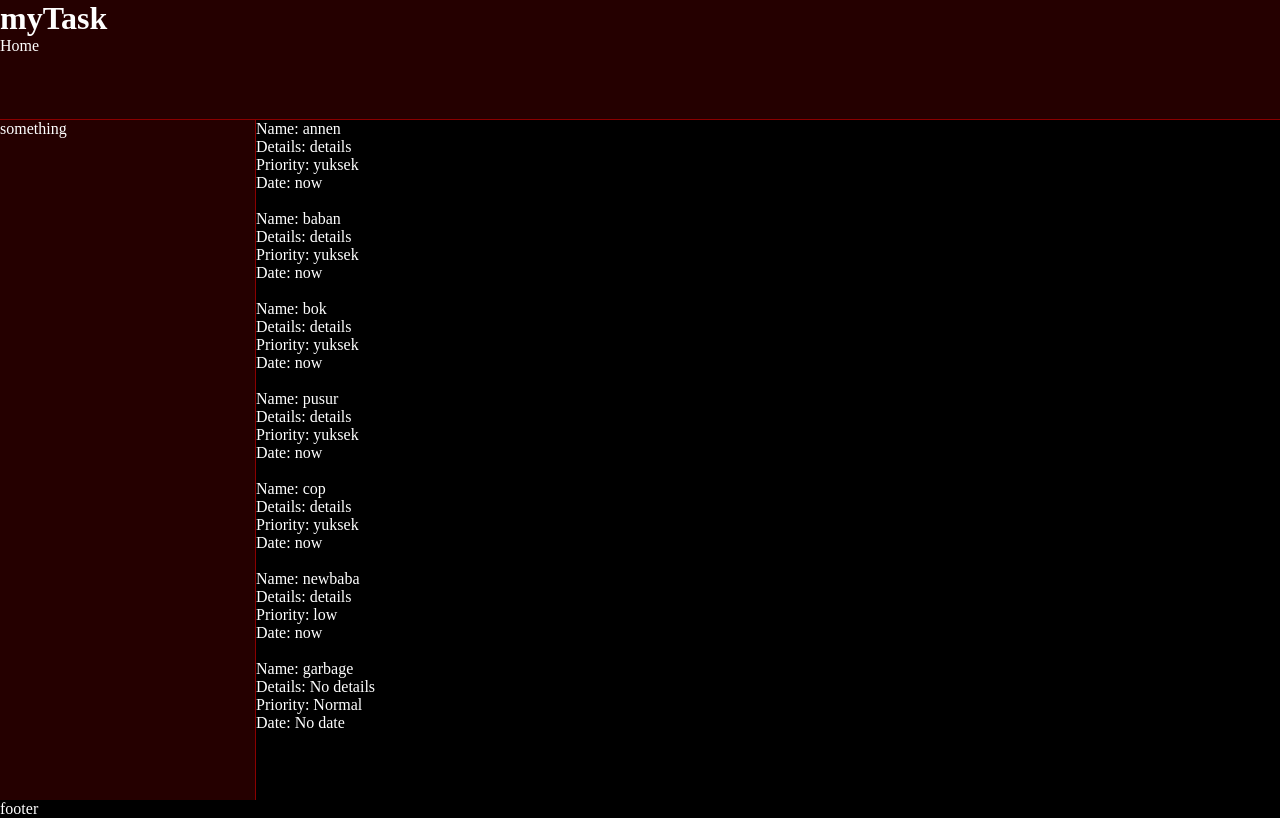
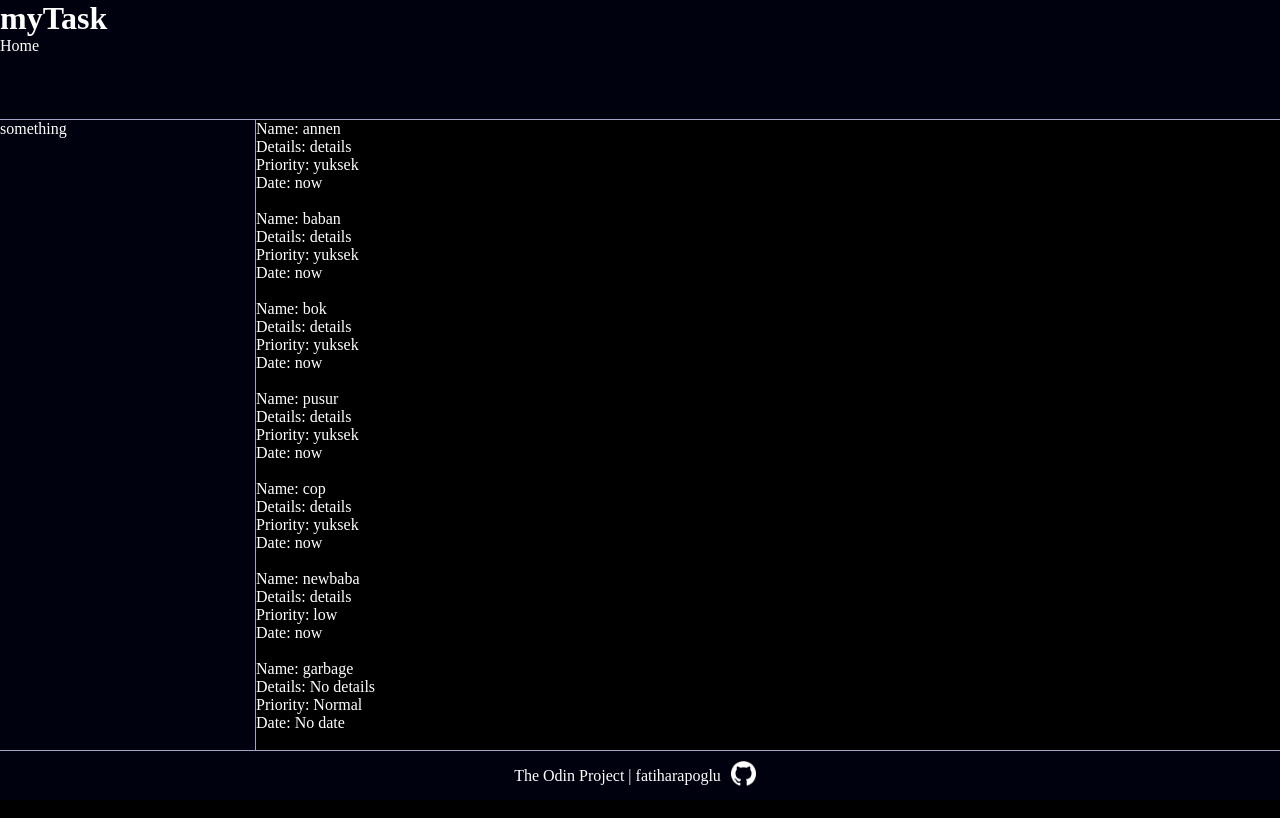
Before and after one commit to fatiharapoglu/to-do, a plain HTML site: page index.html in a window 1280 px wide. Drawn offline with Linux system fonts and the light colour scheme.

Commit message:
add footer

```diff
--- a/index.html
+++ b/index.html
@@ -29,8 +29,15 @@
             </section>
         </div>
     </aside>
-    <footer>
-        footer
+    <footer class="footer">
+        <div class="about">
+            <span>
+                <a href="https://www.theodinproject.com/lessons/node-path-javascript-todo-list" id="odin">The Odin Project</a> | fatiharapoglu
+            </span>
+            <a href="https://github.com/fatiharapoglu">
+                <img class="githubIcon" src="assets/GitHub-Mark-Light-120px-plus.png" alt="github-logo">
+            </a>
+        </div>
     </footer>
 </body>
 </html>
--- a/style.css
+++ b/style.css
@@ -1,7 +1,7 @@
 :root {
     --primary-color: #ffffff;
-    --secondary-color: #8a0000;
-    --third-color: #250000;
+    --secondary-color: #a7a1c7;
+    --third-color: #00010e;
     --background-primary: rgb(0, 0, 0);
 }
 
@@ -40,12 +40,43 @@ body {
 }
 
 .aside {
-    height: 85vh;
+    height: calc(85vh - 50px);
     background-color: var(--third-color);
     border-right: 1px solid var(--secondary-color);
 }
 
 .main {
-    height: 85vh;
+    height: calc(85vh - 50px);
     background-color: var(--background-primary);
 }
+
+.footer {
+    position: relative;
+    display: flex;
+    justify-content: center;
+    width: 100%;
+    height: 50px;
+    background-color: var(--third-color);
+    border-top: 1px solid var(--secondary-color);
+}
+
+footer .about {
+    display: flex;
+    align-items: center;
+}
+
+.githubIcon {
+    height: 25px;
+    padding-left: 10px;
+    padding: 0 10px;
+    transition: transform 1s ease-in-out;
+}
+
+.githubIcon:hover {
+    transform: rotate(360deg);
+}
+
+.about a {
+    color: var(--primary-color);
+    text-decoration: none;
+}
```
Also changed, not shown: assets/GitHub-Mark-Light-120px-plus.png (added).
